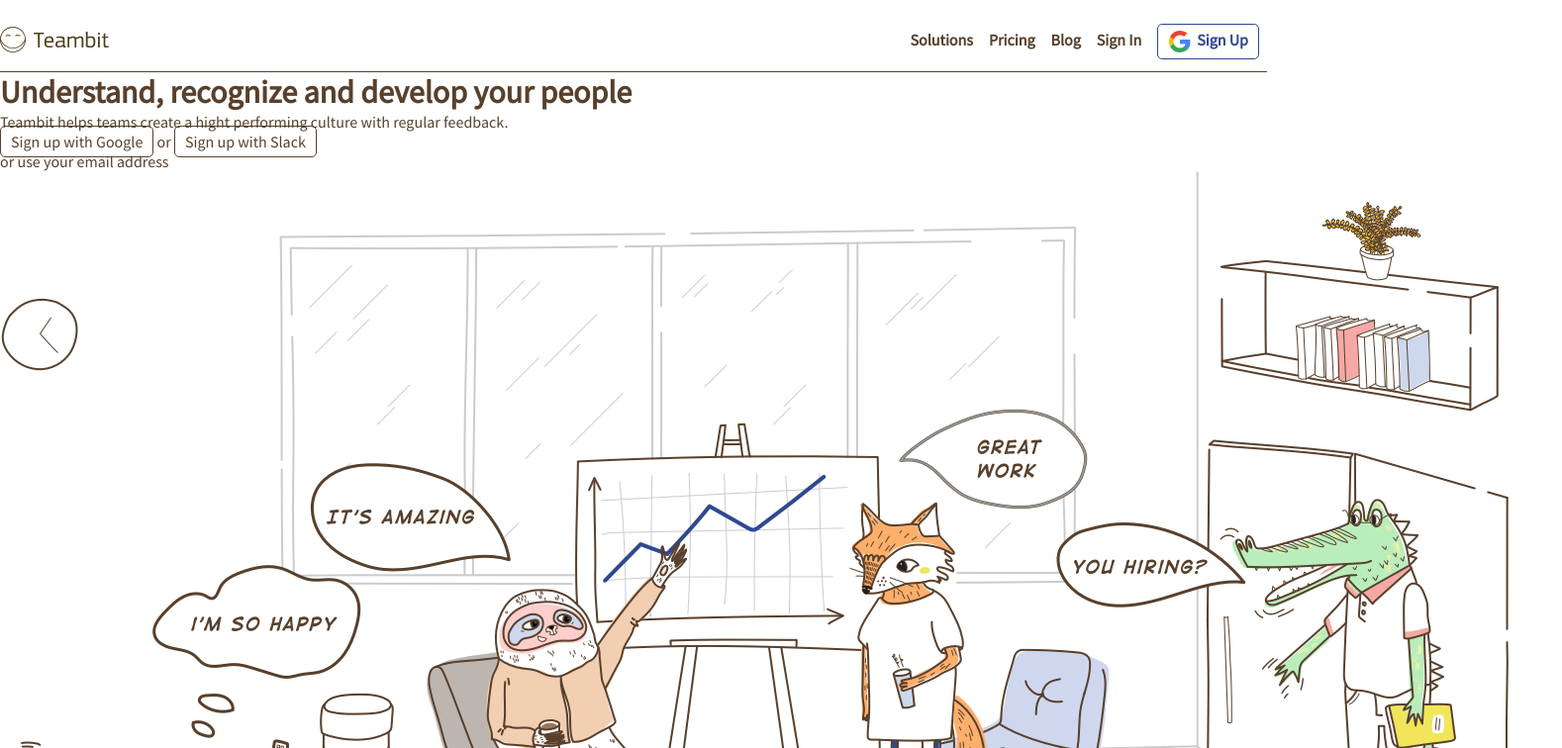
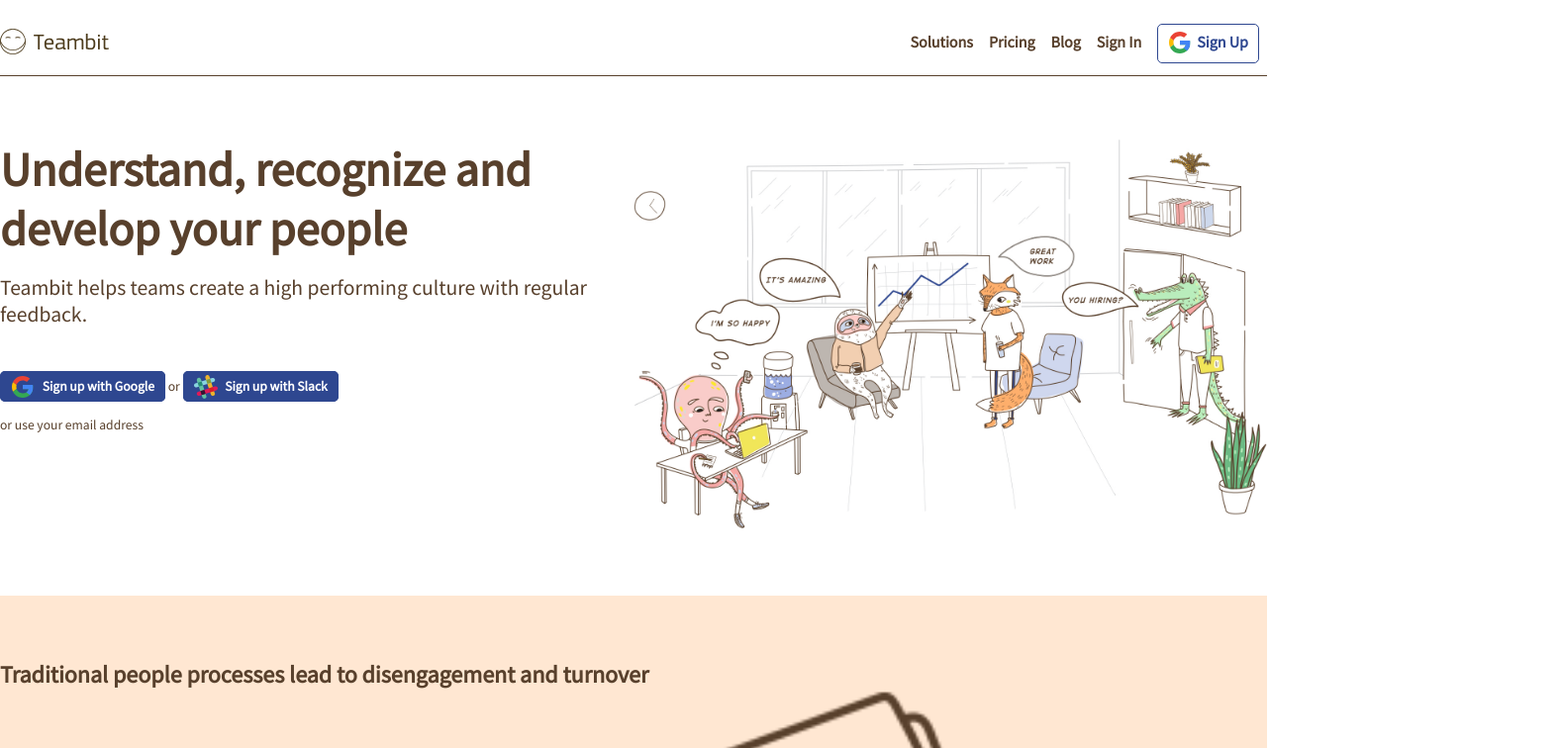
Before and after one commit to kntrl/node-sass-teambit, a website: page index.html in a window 1280 px wide. Shown: the top 756 px of the page at 99% size, 1578 px wide, since content can reach past the window. Drawn offline with Linux system fonts and the light colour scheme.

Commit message:
jumbotron styled

```diff
--- a/index.html
+++ b/index.html
@@ -45,19 +45,19 @@
 					<!-- teaser -->
 					<div class="teaser">
 						<h1>Understand, recognize and develop your people</h1>
-						<p>
-							Teambit helps teams create a hight performing culture with regular
+						<p class="sub-title">
+							Teambit helps teams create a high performing culture with regular
 							feedback.
 						</p>
 						<div class="sign-up">
-							<span class="btn">Sign up with Google</span>
+							<span class="btn secondary"><img src="/dist/img/google-logo.svg" alt="Google Logo"> Sign up with Google</span>
 							or
-							<span class="btn">Sign up with Slack</span>
+							<span class="btn secondary"><img src="/dist/img/slack-logo.svg" alt="Slack Logo"> Sign up with Slack</span>
 							<p>or use your email address</p>
 						</div>
 					</div>
 					<!-- illustration -->
-					<div class="illustraion">
+					<div class="illustration">
 						<img src="/dist/img/illustration-main.jpg" alt="Illustration" />
 					</div>
 				</div>
--- a/src/app.scss
+++ b/src/app.scss
@@ -1,6 +1,7 @@
 @import "partials/variables";
 @import "partials/common";
 @import "partials/header";
+@import "partials/main";
 
 body {
 	font-family: $brand_font;
--- a/src/partials/_common.scss
+++ b/src/partials/_common.scss
@@ -14,6 +14,9 @@
 	color: inherit;
 }
 
+img {
+	width: 100%;
+}
 /* layout */
 .container {
 	max-width: $container_maxwidth;
@@ -32,6 +35,11 @@
 	margin-right: auto;
 }
 
+/* TYPOGRAPHY */
+
+h1 {
+	font-size: calc(#{$font_size}* 3);
+}
 /*txt alignment*/
 .txt-center {
 	text-align: center;
@@ -42,10 +50,19 @@
 	padding: $btn_padding;
 	border: 1px solid;
 	border-radius: $btn_radius;
+	font-weight: bold;
+	cursor: pointer;
 	img {
 		width: calc(#{$font_size}* 1.5);
 		vertical-align: middle;
 		margin-right: 5px;
+		padding-bottom: 2px;
+	}
+
+	&.secondary {
+		background-color: $secondary;
+		color: #fff;
+		border-color: $secondary;
 	}
 }
 
--- a/src/partials/_main.scss
+++ b/src/partials/_main.scss
@@ -0,0 +1,24 @@
+main {
+	> div,
+	> section {
+		padding: $content-block-padding 0px;
+	}
+
+	.jumbotron {
+		display: flex;
+		.teaser,
+		.illustration {
+			flex-basis: 50%;
+			.sub-title {
+				font-size: 1.35rem;
+				margin: 1rem 0 3rem;
+			}
+			.sign-up {
+				font-size: calc(#{$font_size * 0.85});
+				p {
+					padding-top: 1rem;
+				}
+			}
+		}
+	}
+}
--- a/src/partials/_variables.scss
+++ b/src/partials/_variables.scss
@@ -9,12 +9,11 @@
 
 // LAYOUT
 $container_maxwidth: 1440px;
-$content_block_padding: 2em;
 
 //BUTTONS
-$btn_padding: 5px 10px;
+$btn_padding: 6px 10px;
 $btn_radius: 5px;
 
 //PADDING & MARGINS
-$content-block-padding: 2rem;
 $li-margin: 0.5rem;
+$content_block_padding: 4rem;
```
Also changed, not shown: dist/app.css.
